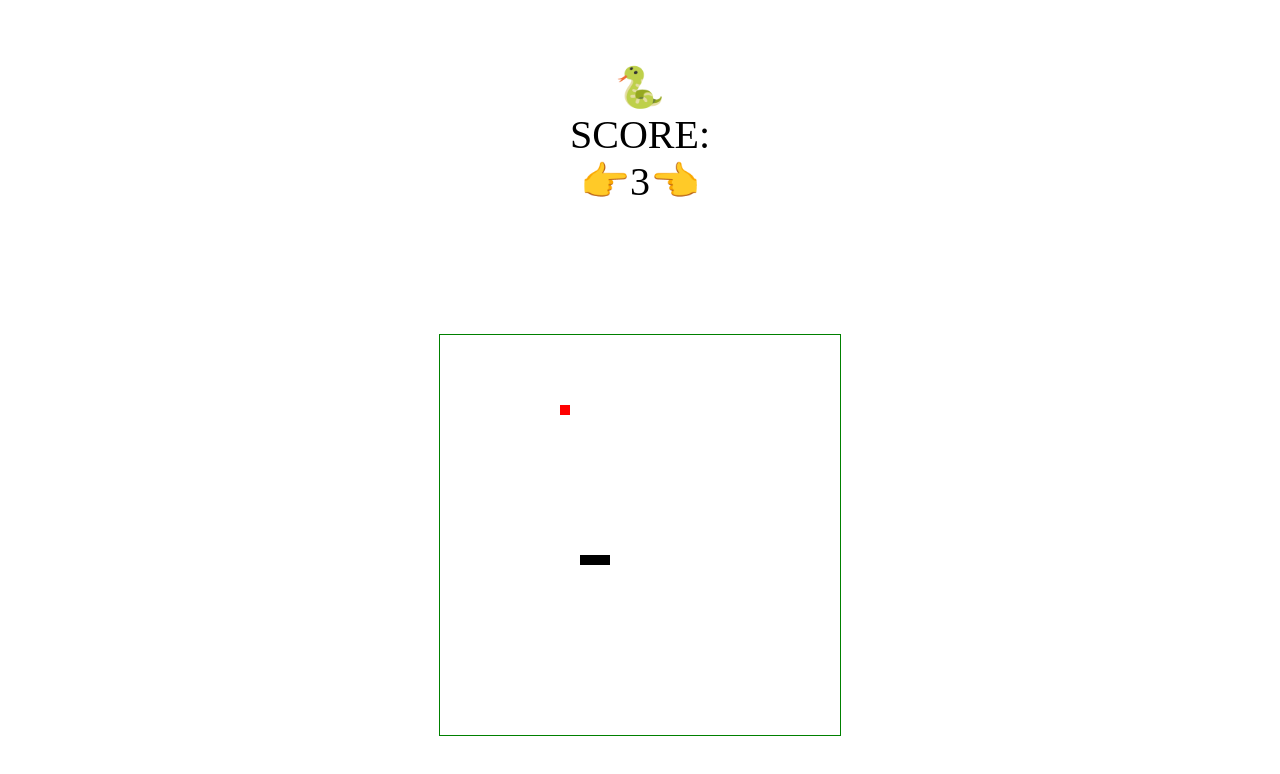
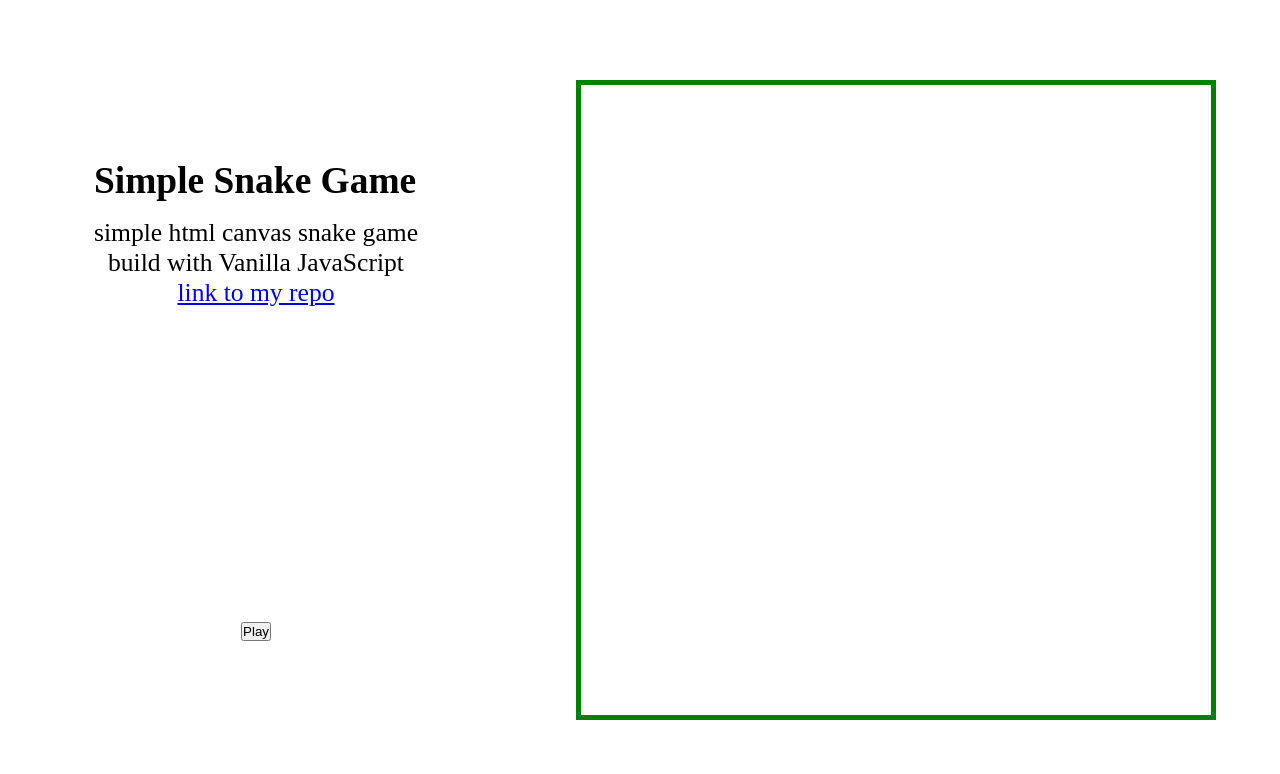
Before and after one commit to PatrykBuniX/snakeCanvas, a plain HTML site: page index.html in a window 1280 px wide. Drawn offline with Linux system fonts and the light colour scheme.

Commit message:
add play button, and clear the interval

```diff
--- a/index.html
+++ b/index.html
@@ -8,8 +8,23 @@
     <title>Document</title>
   </head>
   <body>
-    <p id="score">score:</p>
-    <canvas width="400" height="400"></canvas>
+    <div class="wrapper">
+      <div class="text">
+        <div>
+          <h3>Simple Snake Game</h3>
+          <p class="description">
+            simple html canvas snake game <br />
+            build with Vanilla JavaScript <br />
+            <a target="_blank" href="https://github.com/PatrykBuniX/snakeCanvas"
+              >link to my repo</a
+            >
+          </p>
+        </div>
+        <p id="score"></p>
+        <button id="play">Play</button>
+      </div>
+      <canvas></canvas>
+    </div>
     <script src="snake.js"></script>
   </body>
 </html>
--- a/snake.js
+++ b/snake.js
@@ -1,10 +1,13 @@
 const canvas = document.querySelector("canvas");
+const button = document.querySelector("button");
 const score = document.querySelector("#score");
 const ctx = canvas.getContext("2d");
-ctx.scale(10, 10);
+ctx.canvas.width = window.innerWidth;
+ctx.canvas.height = window.innerWidth;
+let canvaSize = canvas.width;
+ctx.scale(canvaSize / 40, canvaSize / 40);
 
-const boxW = 400;
-const boxH = 400;
+let playing = false;
 
 let snake = [
   [20, 20],
@@ -21,24 +24,20 @@ let snake = [
 let direction = Math.round(Math.random() * 3);
 
 const getApplePos = () => {
-  const cords = [
-    Math.round(Math.random() * 39),
-    Math.round(Math.random() * 39)
-  ];
-  return cords;
+  return [Math.round(Math.random() * 39), Math.round(Math.random() * 39)];
 };
 
 let apple = getApplePos();
 
-const setApple = () => {
+const drawApple = () => {
   const [appleX, appleY] = apple;
   ctx.fillStyle = "red";
   ctx.fillRect(appleX, appleY, 1, 1);
 };
 
 const draw = () => {
-  ctx.clearRect(0, 0, boxW, boxH);
-  setApple();
+  ctx.clearRect(0, 0, 40, 40);
+  drawApple();
   ctx.fillStyle = "black";
   snake.forEach(([x, y]) => {
     ctx.fillRect(x, y, 1, 1);
@@ -49,10 +48,13 @@ const update = () => {
   let tail = snake[0];
   let head = snake[snake.length - 1];
   const body = [...snake];
-  body.pop();
+  body.pop(); //remove head from body
   const [headX, headY] = head;
   const [tailX, tailY] = tail;
   const [appleX, appleY] = apple;
+
+  //moving the snake depending on the direction
+
   if (direction === 0) {
     snake.push([headX, headY - 1]);
   } else if (direction === 1) {
@@ -62,6 +64,10 @@ const update = () => {
   } else {
     snake.push([headX - 1, headY]);
   }
+
+  //check if the head's position matches the apple's position
+  //if so: prolong the tail and draw new apple
+
   if (headX == appleX && headY == appleY) {
     if (direction === 0) {
       snake.unshift([tailX, tailY + 1]);
@@ -75,19 +81,25 @@ const update = () => {
     apple = getApplePos();
   }
   snake.shift();
+
   if (
+    //walls collision detection:
     headX > 39 ||
     headX < 0 ||
     headY > 39 ||
     headY < 0 ||
+    //body collision detection:
     body.some(cords => cords[0] == headX && cords[1] == headY)
   ) {
+    playing = false;
+    clearInterval(game);
+    button.style.display = "block";
+    apple = getApplePos();
     snake = [
       [20, 20],
       [20, 21],
       [20, 22]
     ];
-    apple = getApplePos();
   }
   score.innerText = `🐍\nSCORE:\n👉${snake.length}👈`;
   draw();
@@ -105,6 +117,16 @@ const changeDirection = e => {
   }
 };
 
+let game;
+
+const playGame = () => {
+  if (playing) return;
+  playing = true;
+  button.style.display = "none";
+  game = setInterval(update, 100);
+};
+
 window.addEventListener("keyup", changeDirection);
+button.addEventListener("click", playGame);
 
-setInterval(update, 100);
+// playGame();
--- a/style.css
+++ b/style.css
@@ -6,20 +6,50 @@
   box-sizing: border-box;
 }
 
-body {
+.wrapper {
+  width: 100vw;
+  height: 100vh;
   display: flex;
-  flex-direction: column;
+  flex-direction: row;
   justify-content: space-around;
   align-items: center;
   width: 100vw;
   height: 100vh;
+  font-size: 2rem;
+}
+
+.text {
+  display: flex;
+  height: 80vh;
+  width: 30vw;
+  flex-direction: column;
+  align-items: center;
+  justify-content: space-around;
+}
+
+.description {
+  font-size: 0.8em;
+  margin-top: 5%;
 }
 
 canvas {
-  border: 1px solid green;
+  width: 80vh;
+  height: 80vh;
+  border: 5px solid green;
 }
 
 p {
-  font-size: 2.5em;
   text-align: center;
 }
+
+@media (max-width: 500px) {
+  body {
+    flex-direction: column;
+    justify-content: space-around;
+    align-items: center;
+  }
+  canvas {
+    width: 90vw;
+    height: 90vw;
+  }
+}
```
